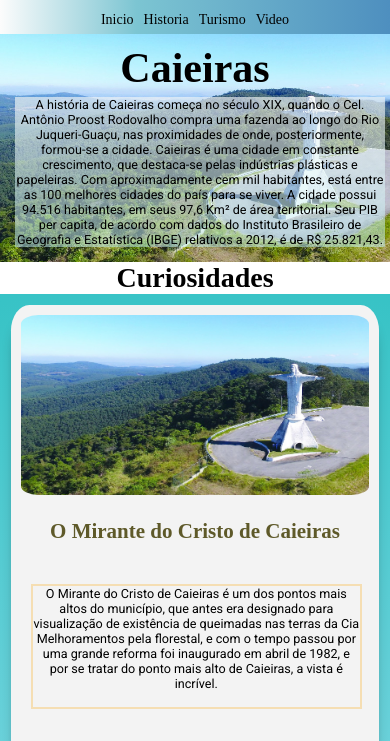
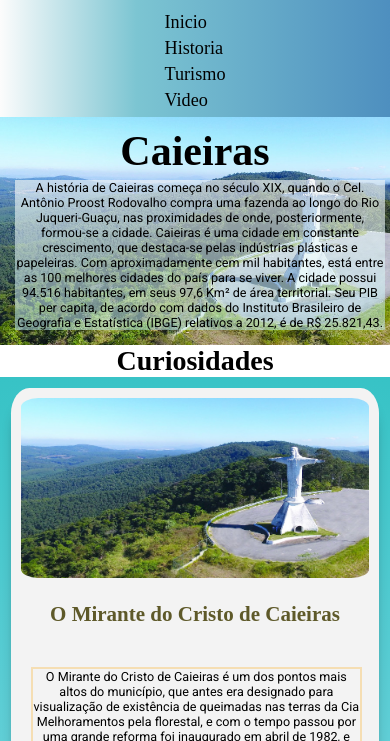
Before and after one commit to PauloPk/Checkpoint-FrontEnd, a plain HTML site: page index.html in a window 390 px wide. Shown: the part 65-806 px from the top of the page. Drawn offline with Linux system fonts and the light colour scheme.

Commit message:
atualização

```diff
--- a/css/style.css
+++ b/css/style.css
@@ -221,6 +221,12 @@ footer {
         height: 100%;
  }
 
+ ul {
+    font-size: 1.3rem;
+    flex-direction: column;
+    gap: 5px;
+ }
+
  .brev {
         background: rgb(193,241,245);
         background: linear-gradient(0deg, rgba(193,241,245,0.5074404761904762) 0%, rgba(242,246,246,0.6530987394957983) 100%);
```
